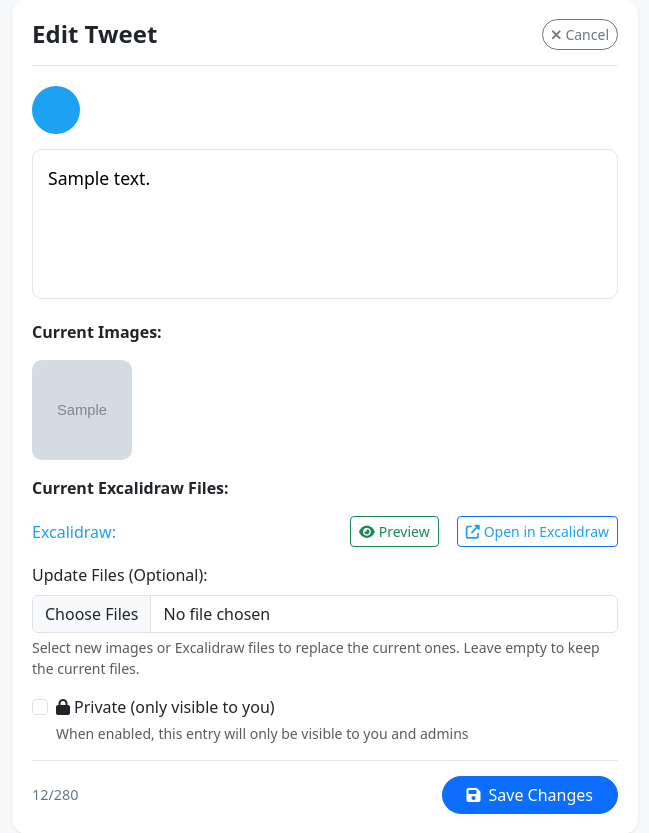
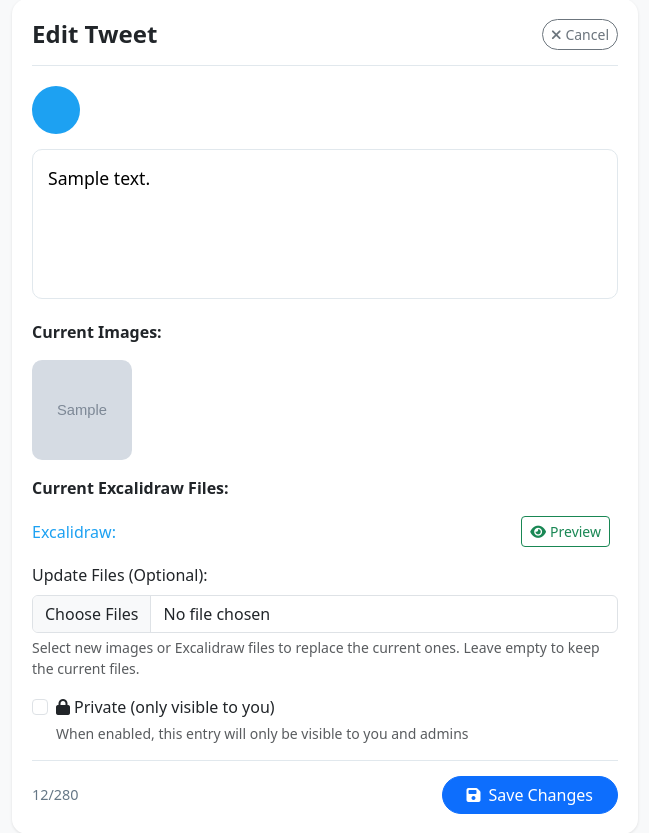
Before and after one commit to asmitul/TweetDiary, a Flask app: template templates/edit_entry.html in a window 1280 px wide. Shown: the part 147-980 px from the top of the page, without its empty margins (315-964 px from the left). Run offline with Flask 3, Linux system fonts and the light colour scheme; the template is opened without the code that fills it: most values are stand-ins (such as "Sample title", 1, 10 or a date in 2020); grey boxes marked "Sample" are stand-in pictures.

Commit message:
Remove "Open in Excalidraw" links from multiple templates to streamline user interface and focus on file download and preview options.

```diff
--- a/templates/edit_entry.html
+++ b/templates/edit_entry.html
@@ -273,10 +273,6 @@
                                             Excalidraw: {{ excalidraw_file.split('_', 1)[1] }}
                                         </a>
                                         <div>
-                                            <a href="https://excalidraw.com/?scene-jsonurl={{ url_for('excalidraw_file', filename=excalidraw_file, _external=True) }}"
-                                               target="_blank" class="btn btn-sm btn-outline-primary float-end">
-                                                <i class="fas fa-external-link-alt me-1"></i>Open in Excalidraw
-                                            </a>
                                             <button type="button" class="btn btn-sm btn-outline-success float-end me-2 preview-excalidraw" data-file="{{ excalidraw_file }}">
                                                 <i class="fas fa-eye me-1"></i>Preview
                                             </button>
--- a/templates/hashtag.html
+++ b/templates/hashtag.html
@@ -361,10 +361,6 @@
                                 <a href="{{ url_for('excalidraw_file', filename=excalidraw_file) }}" download class="text-decoration-none">
                                     Excalidraw: {{ excalidraw_file.split('_', 1)[1] }}
                                 </a>
-                                <a href="https://excalidraw.com/?scene-jsonurl={{ url_for('excalidraw_file', filename=excalidraw_file, _external=True) }}"
-                                   target="_blank" class="btn btn-sm btn-outline-primary float-end">
-                                    <i class="fas fa-external-link-alt me-1"></i>Open in Excalidraw
-                                </a>
                             </div>
                         {% endfor %}
                     </div>
--- a/templates/index.html
+++ b/templates/index.html
@@ -500,10 +500,6 @@
                                     <a href="{{ url_for('excalidraw_file', filename=excalidraw_file) }}" download class="text-decoration-none">
                                         Excalidraw: {{ excalidraw_file.split('_', 1)[1] }}
                                     </a>
-                                    <a href="https://excalidraw.com/?scene-jsonurl={{ url_for('excalidraw_file', filename=excalidraw_file, _external=True) }}"
-                                       target="_blank" class="btn btn-sm btn-outline-primary float-end">
-                                        <i class="fas fa-external-link-alt me-1"></i>Open in Excalidraw
-                                    </a>
                                 </div>
                             {% endfor %}
                         </div>
--- a/templates/search_results.html
+++ b/templates/search_results.html
@@ -353,10 +353,6 @@
                                 <a href="{{ url_for('excalidraw_file', filename=excalidraw_file) }}" download class="text-decoration-none">
                                     Excalidraw: {{ excalidraw_file.split('_', 1)[1] }}
                                 </a>
-                                <a href="https://excalidraw.com/?scene-jsonurl={{ url_for('excalidraw_file', filename=excalidraw_file, _external=True) }}"
-                                   target="_blank" class="btn btn-sm btn-outline-primary float-end">
-                                    <i class="fas fa-external-link-alt me-1"></i>Open in Excalidraw
-                                </a>
                             </div>
                         {% endfor %}
                     </div>
--- a/templates/tweet.html
+++ b/templates/tweet.html
@@ -407,10 +407,6 @@
                                 <a href="{{ url_for('excalidraw_file', filename=excalidraw_file) }}" download class="btn btn-sm btn-outline-secondary me-2">
                                     <i class="fas fa-download me-1"></i>Download
                                 </a>
-                                <a href="https://excalidraw.com/?scene-jsonurl={{ url_for('excalidraw_file', filename=excalidraw_file, _external=True) }}"
-                                   target="_blank" class="btn btn-sm btn-primary">
-                                    <i class="fas fa-external-link-alt me-1"></i>Open in Excalidraw
-                                </a>
                                 <button class="btn btn-sm btn-outline-success ms-2 preview-excalidraw" data-file="{{ excalidraw_file }}">
                                     <i class="fas fa-eye me-1"></i>Preview
                                 </button>
--- a/templates/user_profile.html
+++ b/templates/user_profile.html
@@ -399,10 +399,6 @@
                                 <a href="{{ url_for('excalidraw_file', filename=excalidraw_file) }}" download class="text-decoration-none">
                                     Excalidraw: {{ excalidraw_file.split('_', 1)[1] }}
                                 </a>
-                                <a href="https://excalidraw.com/?scene-jsonurl={{ url_for('excalidraw_file', filename=excalidraw_file, _external=True) }}"
-                                   target="_blank" class="btn btn-sm btn-outline-primary float-end">
-                                    <i class="fas fa-external-link-alt me-1"></i>Open in Excalidraw
-                                </a>
                             </div>
                         {% endfor %}
                     </div>
```
